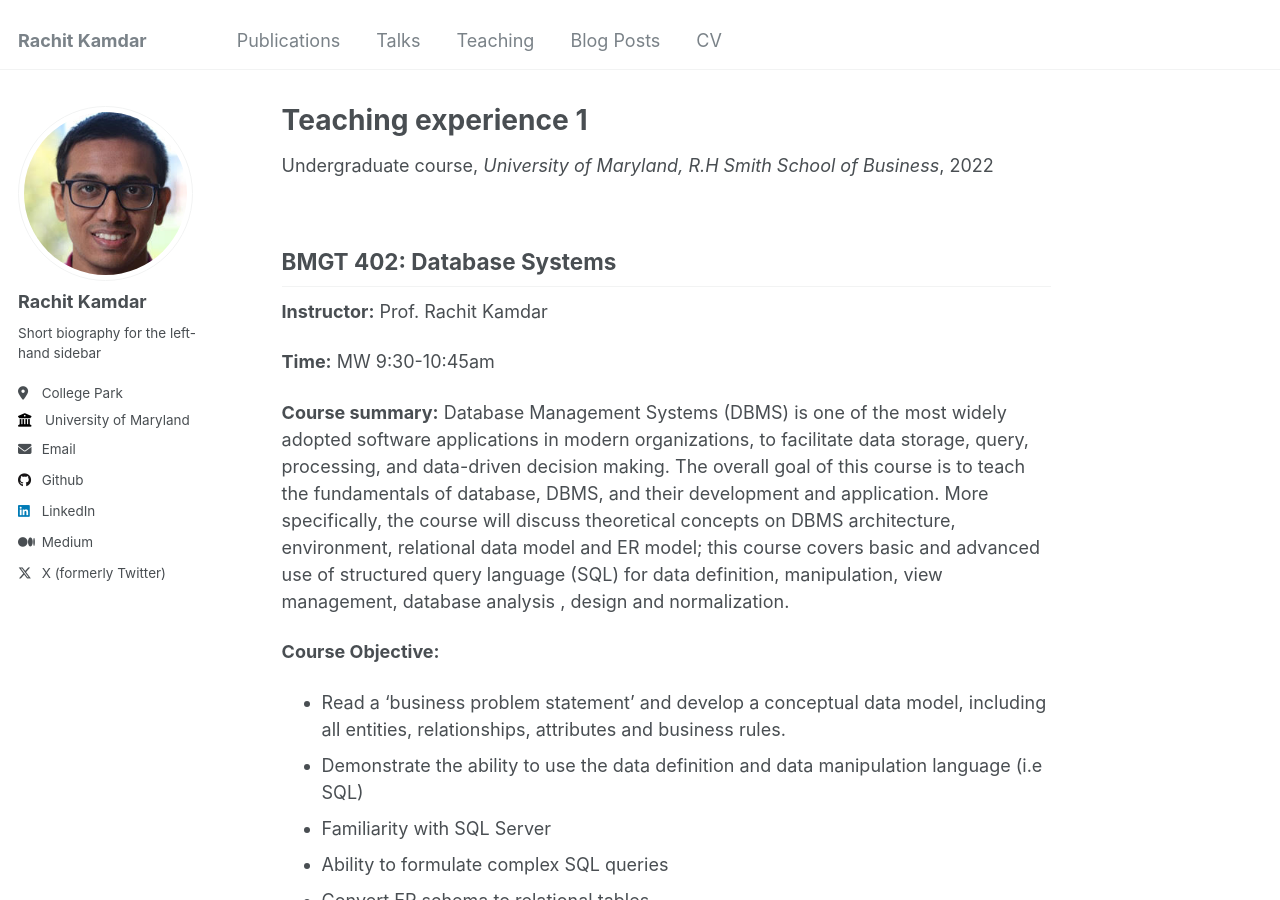
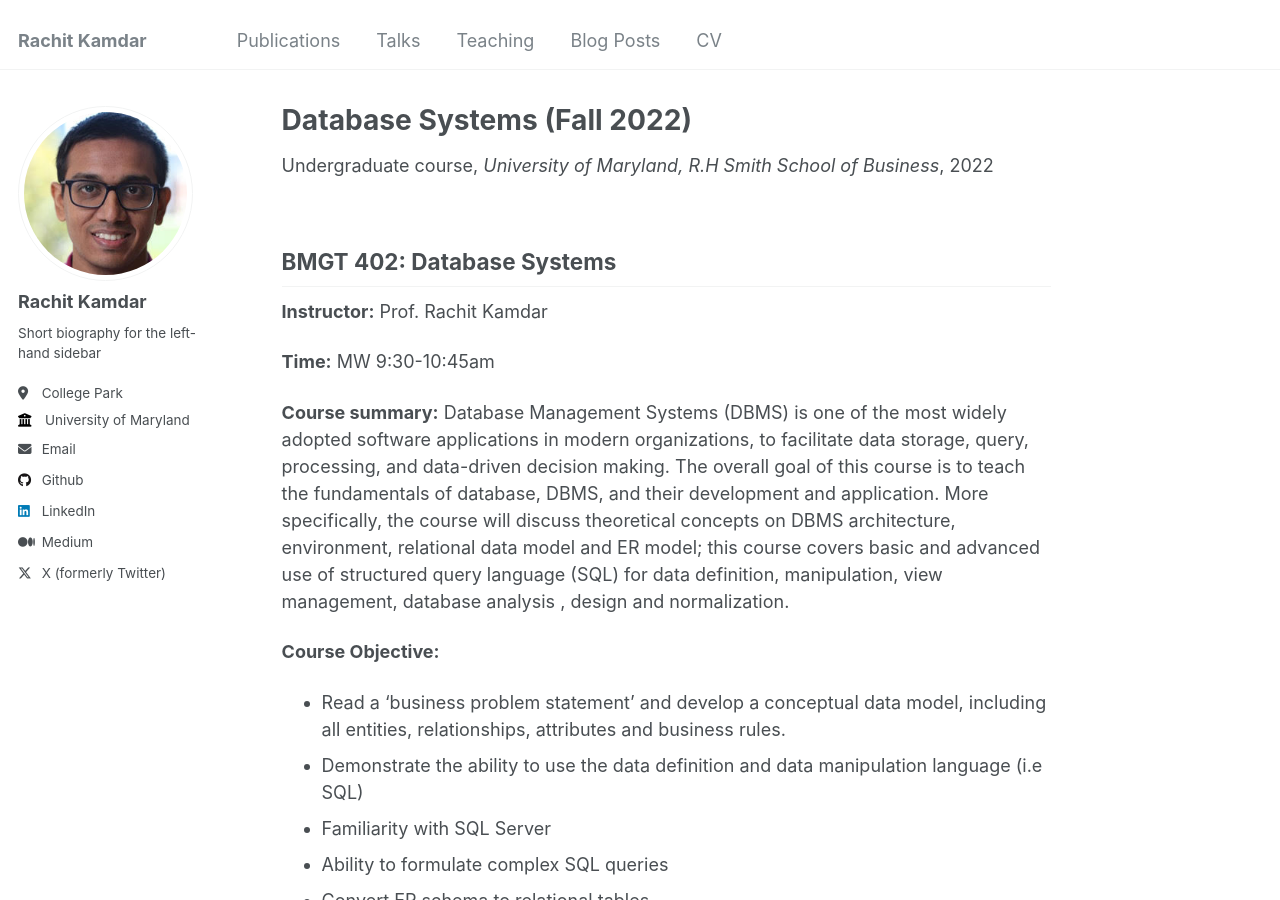
Before and after one commit to RachitKamdar/rachitkamdar.github.io, a Jekyll site: the page built from _teaching/2022-Fall-teaching-1.md, in a window 1280 px wide and 900 px high. Built offline with Jekyll 4.4.1, drawn with Linux system fonts in a browser that asks for light colours.

Commit message:
Update 2022-Fall-teaching-1.md

```diff
--- a/_teaching/2022-Fall-teaching-1.md
+++ b/_teaching/2022-Fall-teaching-1.md
@@ -1,5 +1,5 @@
 ---
-title: "Teaching experience 1"
+title: "Database Systems (Fall 2022)"
 collection: teaching
 type: "Undergraduate course"
 permalink: /teaching/2022-Fall-teaching-1
```
